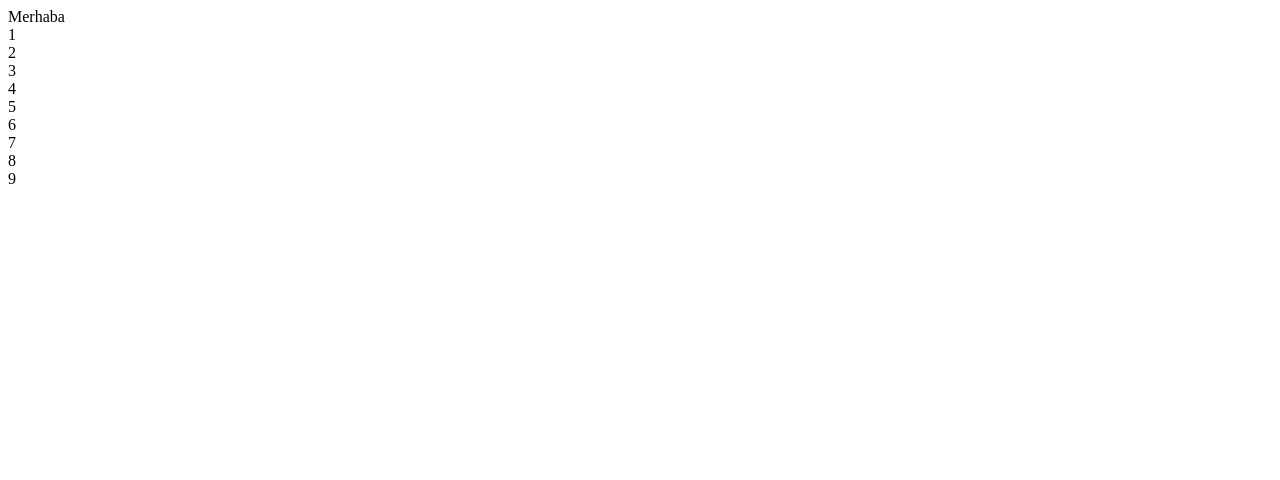
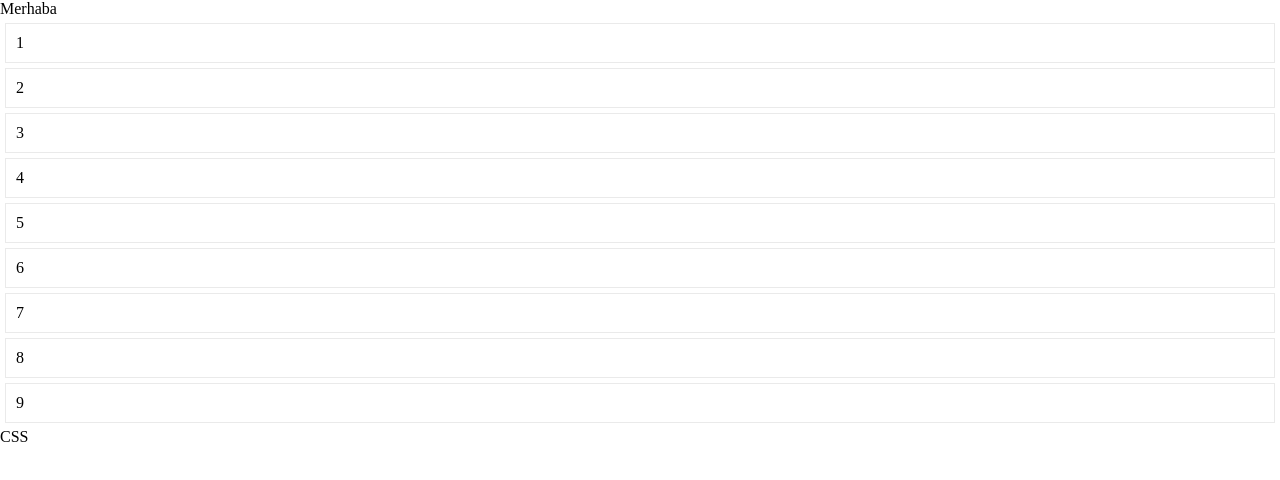
Before and after one commit to developer-murat/BtkAkademiNETBootCamp, a website: page ders1/index.html in a window 1280 px wide. Drawn offline with Linux system fonts and the light colour scheme.

Commit message:
CSS module has been done.

```diff
--- /dev/null
+++ b/ders1/index.css
@@ -0,0 +1,13 @@
+body{
+    margin:0px;
+    padding:0px;
+}
+div{
+    border: 1px solid #eaeaea;
+    padding: 10px;
+    margin: 5px;
+}
+div :hover{
+    cursor: pointer;
+    background-color:bisque ;
+}
--- a/ders1/index.html
+++ b/ders1/index.html
@@ -5,10 +5,13 @@
     <meta http-equiv="X-UA-Compatible" content="IE=edge">
     <meta name="viewport" content="width=device-width, initial-scale=1.0">
     <title>JavaScript</title>
-
+    <link rel="stylesheet" href="index.css">
 </head>
 <body>
-    <div id="root"></div>
+    <main id="root"></main>
     <script src="index.js"></script>
+    <footer>
+        CSS
+    </footer>
 </body>
 </html>
```
